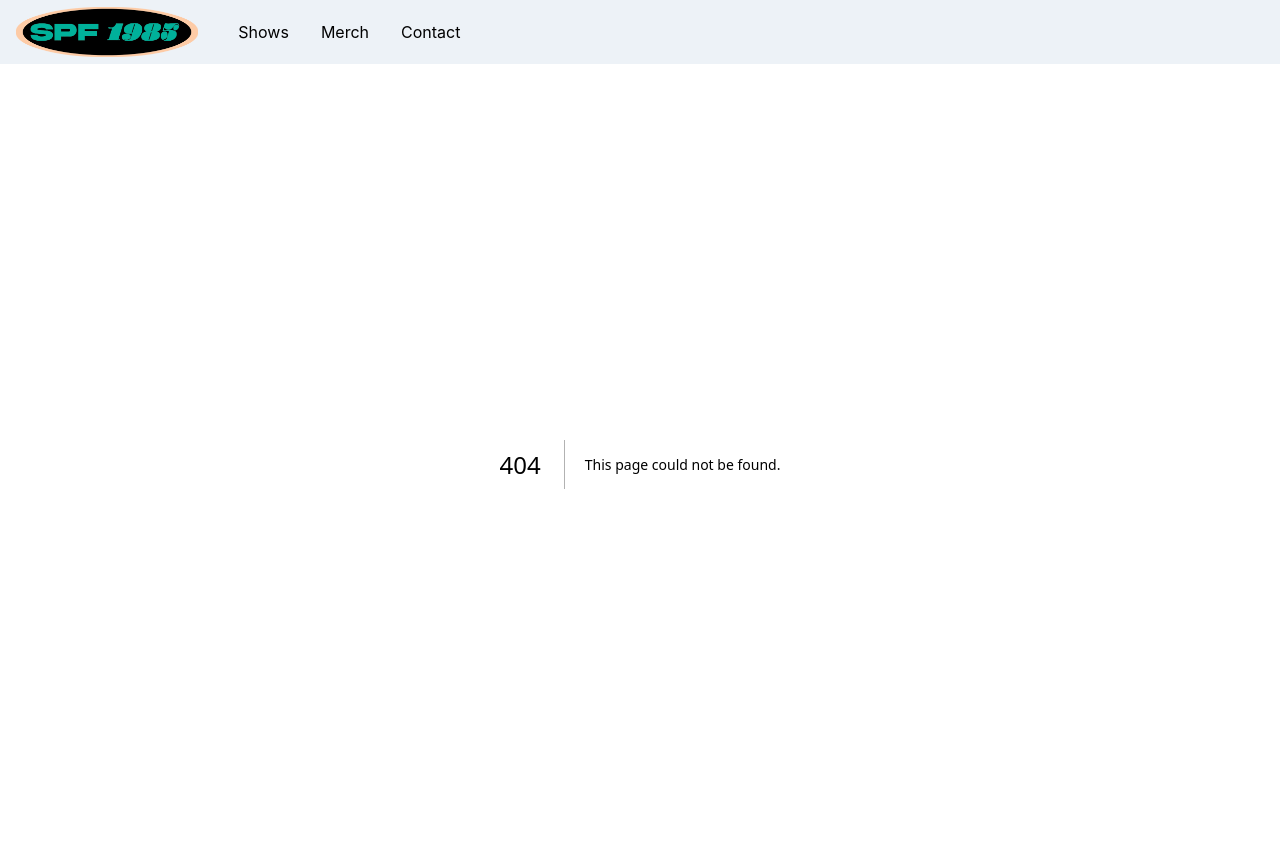
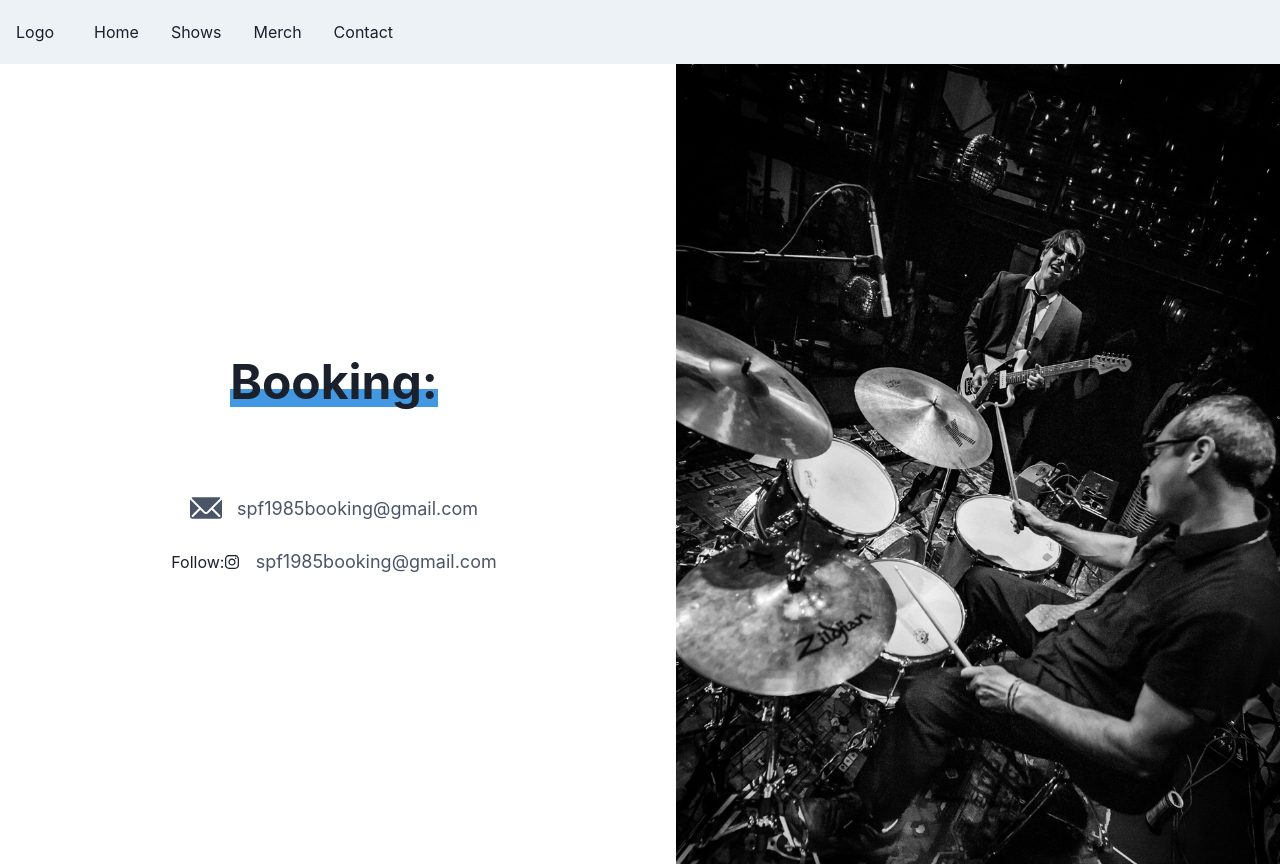
Before and after one commit to DerekGnarGnar/spf1985, a Next.js app: page /contact in a window 1280 px wide. Before the commit this address had no page. Built offline with nearby package versions, Linux system fonts and the light colour scheme.

Commit message:
navbar fix

```diff
--- /dev/null
+++ b/app/contact/page.tsx
@@ -0,0 +1,102 @@
+
+'use client'
+
+import { EmailIcon } from '@chakra-ui/icons'
+import { FaInstagram } from "react-icons/fa6";
+import { MdSettings } from 'react-icons/md'
+
+
+
+import {
+  Button,
+  Flex,
+  Heading,
+  Image,
+  Stack,
+  Text,
+  useBreakpointValue,
+} from '@chakra-ui/react'
+
+import {
+    Container,
+Center,
+    Box,
+
+    IconButton,
+
+    VStack,
+    HStack,
+    Wrap,
+    WrapItem,
+    FormControl,
+    FormLabel,
+    Input,
+    InputGroup,
+    InputLeftElement,
+    Textarea,
+  } from '@chakra-ui/react'
+
+export default function SplitScreen() {
+  return (
+
+    <Stack minH={'100vh'} direction={{ base: 'column', md: 'row' }}>
+      <Flex p={8} flex={1} align={'center'} justify={'center'}>
+        <Stack spacing={6} w={'full'} maxW={'lg'}>
+          <Heading fontSize={{ base: '3xl', md: '4xl', lg: '5xl' }}>
+            <Center>
+            <Text
+              as={'span'}
+              position={'relative'}
+              _after={{
+                content: "''",
+                width: 'full',
+                height: useBreakpointValue({ base: '20%', md: '30%' }),
+                position: 'absolute',
+                bottom: 1,
+                left: 0,
+                bg: 'blue.400',
+                zIndex: -1,
+              }}>
+              Booking:
+            </Text>
+        </Center>
+            <br />{' '}
+
+          </Heading>
+
+          <Center>
+
+            <EmailIcon w={8} h={8} color="gray.600" />
+          <Text fontSize={{ base: 'md', lg: 'lg' }} color={'gray.600'}>
+          &nbsp;&nbsp; spf1985booking@gmail.com
+          </Text>
+
+              </Center>
+          <Center>
+            <Text>
+                Follow:
+            </Text>
+              <FaInstagram  />
+          <Text fontSize={{ base: 'md', lg: 'lg' }} color={'gray.600'}>
+          &nbsp;&nbsp; spf1985booking@gmail.com
+          </Text>
+          </Center>
+        </Stack>
+
+
+      </Flex>
+
+
+
+      <Flex flex={1}>
+        <Image
+          alt={'derek and gabe'}
+          objectFit={'cover'}
+          src={
+            '../images/derekgabe.jpg'
+          }
+        />
+      </Flex>
+    </Stack>
+  )
+}
--- a/components/Hero.tsx
+++ b/components/Hero.tsx
@@ -1,6 +1,6 @@
 'use client'
 import React from "react";
-import { Stack, Flex, Button, Text, VStack, useBreakpointValue } from '@chakra-ui/react'
+import { Stack, Flex, Button, Text, VStack, Link, useBreakpointValue } from '@chakra-ui/react'
 import Image from "next/image";
 
 
@@ -39,6 +39,7 @@ export default function Hero() {
           </Text>
           </Stack>
           <Stack direction={'row'}>
+          <Link href="https://spf1985.bandcamp.com/album/sunburner" isExternal>
           <Button
               bg={'whiteAlpha.400'}
 
@@ -46,6 +47,7 @@ export default function Hero() {
               _hover={{ bg: 'whiteAlpha.500' }}>
               Buy Now
             </Button>
+          </Link>
           </Stack>
 
 
--- a/components/Navbar.tsx
+++ b/components/Navbar.tsx
@@ -3,10 +3,10 @@
 import {
   Box,
   Flex,
+  Avatar,
   HStack,
   Text,
   IconButton,
-  Image,
   Button,
   Menu,
   MenuButton,
@@ -17,20 +17,35 @@ import {
   useColorModeValue,
   Stack,
 } from '@chakra-ui/react'
-import { HamburgerIcon, CloseIcon } from '@chakra-ui/icons'
+import { HamburgerIcon, CloseIcon, AddIcon } from '@chakra-ui/icons'
+import Link from "next/link";
 
-interface Props {
-  children: React.ReactNode
+//interface Props {
+  //children: React.ReactNode}
+
+const Links = [
+   {
+  name:"Home",
+  path:'/'
 }
+,
+{
+name:"Shows",
+path:'/shows/'
+}
+,
+{
+  name:"Merch",
+  path:"/merch/"
+},
+{
+  name:"Contact",
+  path:"/contact"
+}
+];
 
-const Links = ['Shows', 'Merch', 'Contact']
-
-const NavLink = (props: Props) => {
-  const { children } = props
-
-  return (
-    <Box
-      as="a"
+const NavLink = ({children, path}: {children: React.ReactNode, path: string}) => (
+  <Box   //as="a"
   px={2}
   py={1}
   rounded={'md'}
@@ -38,13 +53,19 @@ const NavLink = (props: Props) => {
     textDecoration: 'none',
     bg: useColorModeValue('gray.200', 'gray.700'),
   }}
-      href={'#'}>
+
+  >
+    <Link
+
+      href={path}
+      >
       {children}
+    </Link>
   </Box>
-  )
-}
+  );
 
-export default function Simple() {
+
+export default function WithAction() {
   const { isOpen, onOpen, onClose } = useDisclosure()
 
   return (
@@ -59,22 +80,15 @@ export default function Simple() {
             onClick={isOpen ? onClose : onOpen}
           />
           <HStack spacing={8} alignItems={'center'}>
-            <Box>
-          <Image
-   height="50px"
-
-    src='../images/Logo.png'
-
-  />
-
-            </Box>
+            <Box>Logo</Box>
             <HStack as={'nav'} spacing={4} display={{ base: 'none', md: 'flex' }}>
-              {Links.map((link) => (
-                <NavLink key={link}>{link}</NavLink>
+            {Links.map(({name,path}) => (
+                <NavLink key={path} path={path}>{name}</NavLink>
               ))}
             </HStack>
           </HStack>
           <Flex alignItems={'center'}>
+
             <Menu>
               <MenuButton
                 as={Button}
@@ -97,8 +111,8 @@ export default function Simple() {
         {isOpen ? (
           <Box pb={4} display={{ md: 'none' }}>
             <Stack as={'nav'} spacing={4}>
-              {Links.map((link) => (
-                <NavLink key={link}>{link}</NavLink>
+              {Links.map(({name,path}) => (
+                <NavLink key={path} path={path}>{name}</NavLink>
               ))}
             </Stack>
           </Box>
```
Also changed, not shown: app/shows/page.tsx (added, +15 -0 lines), public/images/derekgabe.jpg (added). Lines whose indentation alone changed are shown as unchanged.
